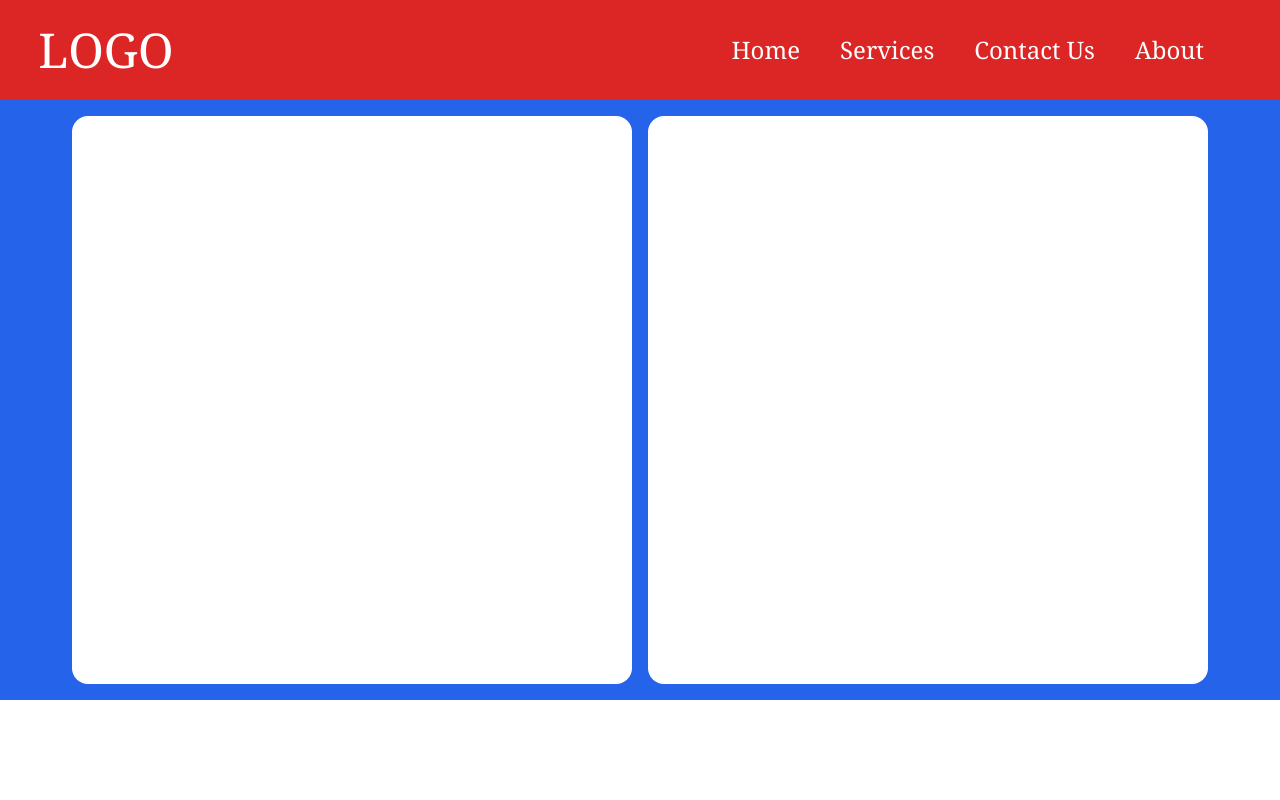
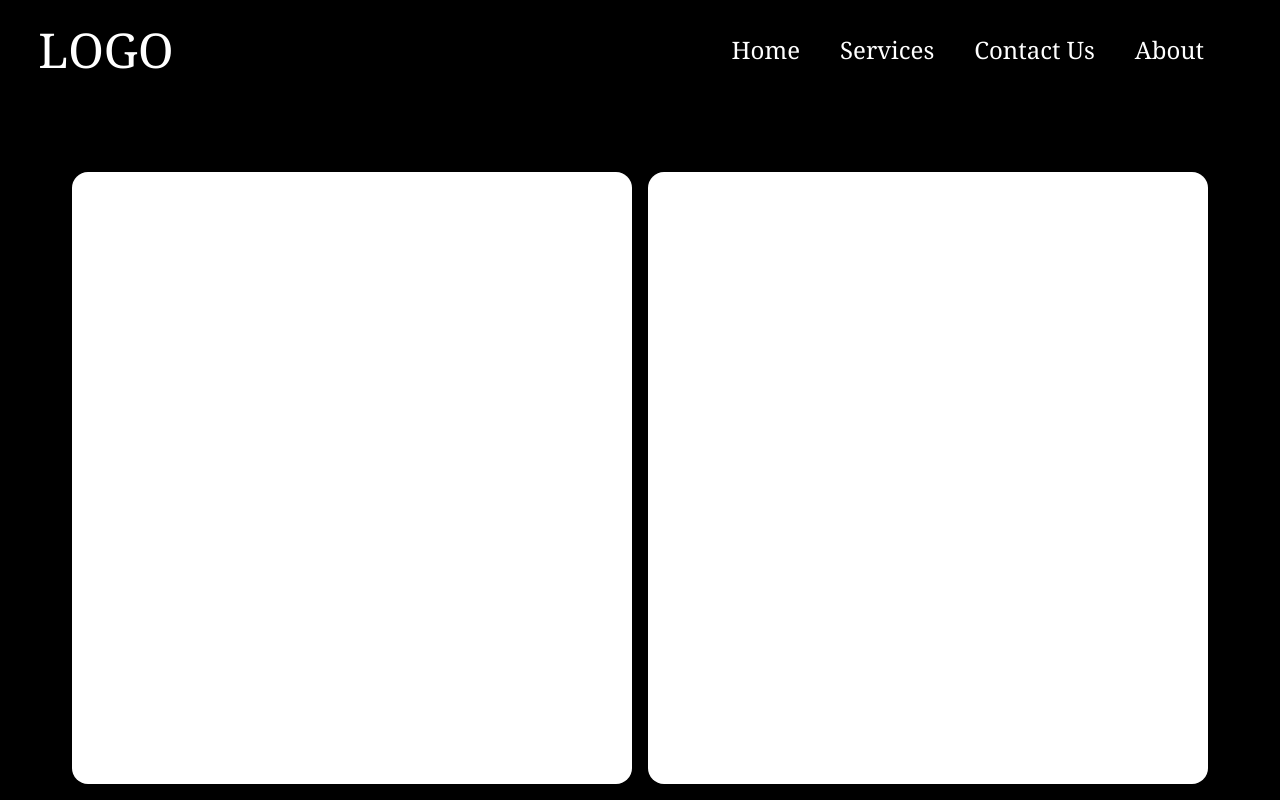
Before and after one commit to parthasdey2304/flask-revision, a Flask app: page / in a window 1280 px wide. Run offline with Flask 3, Linux system fonts and the light colour scheme; some libraries are stand-ins or nearby versions.

Commit message:
initial commit

```diff
--- a/templates/homepage.html
+++ b/templates/homepage.html
@@ -2,10 +2,10 @@
 
 {%  block main_content %}
 
-<div class="w-full h-[600px] bg-blue-600 flex justify-center">
+<div class="w-full h-[700px] flex justify-center pt-14">
     <div class="w-[1200px] h-full flex justify-evenly p-4">
-        <div class="w-[48%] h-full flex justify-center bg-white rounded-2xl"></div>
-        <div class="w-[48%] h-full flex justify-center bg-white rounded-2xl"></div>
+        <div class="w-[48%] h-full flex justify-center bg-white rounded-2xl hover:sclae-x-50 hover:scale-y-50 duration-500 hover:duration-500"></div>
+        <div class="w-[48%] h-full flex justify-center bg-white rounded-2xl hover:sclae-x-50 hover:scale-y-50 duration-500 hover:duration-500"></div>
     </div>
 </div>
 
--- a/templates/index.html
+++ b/templates/index.html
@@ -6,8 +6,8 @@
         <script src="https://cdn.tailwindcss.com"></script>
     </head>
 
-    <body>
-        <div id="navbar" class="w-full h-[100px] bg-red-600 flex justify-center">
+    <body class="bg-black">
+        <div id="navbar" class="w-full h-[100px] flex justify-center">
             <div class="w-[1200px] h-full flex justify-between px-4">
                 <div class="w-[100px] flex justify-center items-center">
                     <span class="text-5xl text-white font-serif">LOGO</span>
```
